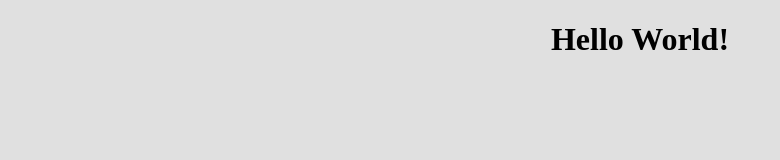
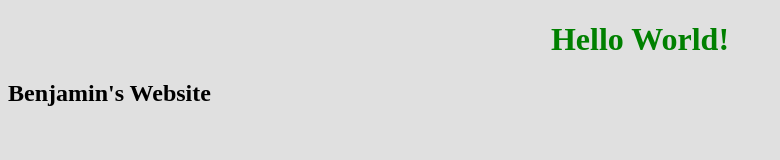
Before and after one commit to bfurner27/cs313php, a plain HTML site: page index.html in a window 1280 px wide. Shown: the whole page, without its empty margins (0-780 px from the left). Drawn offline with Linux system fonts and the light colour scheme.

Commit message:
Small subtitle added, along with color

```diff
--- a/index.html
+++ b/index.html
@@ -8,6 +8,7 @@
 				background-color: #E0E0E0;
 			}
 			h1 {
+				color: green;
 				text-align: center;
 			}
 		</style>
@@ -15,5 +16,6 @@
 
 	<body>
 		<h1>Hello World!</h1>
+		<h2>Benjamin's Website<h2>
 	</body>
 </html>
```
